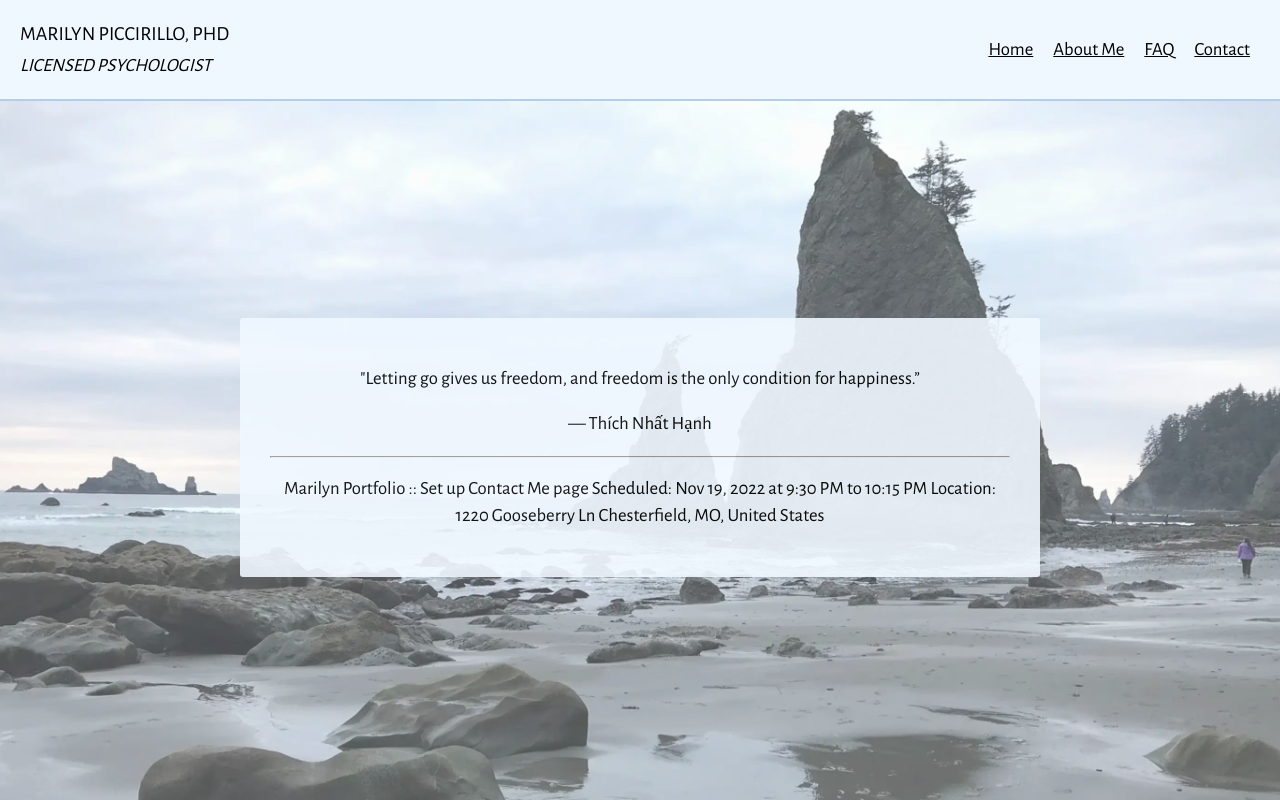
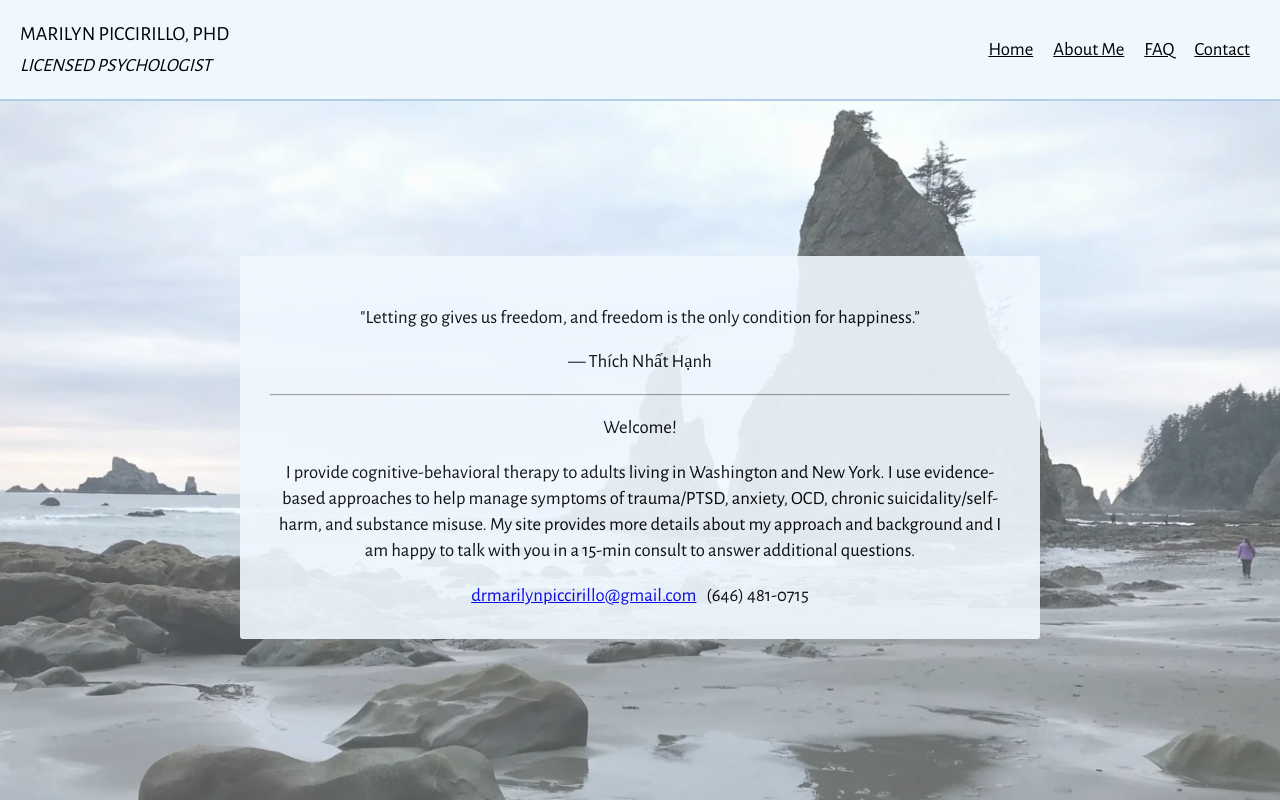
Before and after one commit to jpiccirillo/marilyn-portfolio, a Vue app: page / in a window 1280 px wide. Built offline with nearby package versions, Linux system fonts and the light colour scheme.

Commit message:
Rework copy on home page and include contact information as component

```diff
--- a/src/assets/gridStyle.scss
+++ b/src/assets/gridStyle.scss
@@ -35,10 +35,6 @@ p:last-child {
     grid-template-columns: 1fr;
   }
 
-  .contact-options {
-    grid-template-columns: 1fr;
-  }
-
   h1 {
     font-size: 16pt;
   }
--- /dev/null
+++ b/src/components/ContactInfo.vue
@@ -0,0 +1,38 @@
+<template>
+  <div class="contact-options">
+    <div>
+      <a
+        class="monospace"
+        :href="`mailto:${email}?subject=${subject}&body=${body}`"
+      >
+        {{ email }}
+      </a>
+    </div>
+    <div>(646) 481-0715</div>
+  </div>
+</template>
+<script>
+export default {
+  data() {
+    return {
+      email: 'drmarilynpiccirillo@gmail.com',
+      subject: 'Interest in Phone Consult',
+      body:
+        'Hi, I am interested in a 15 minute phone consultation to discuss...',
+    }
+  },
+}
+</script>
+<style lang="scss" scoped>
+.contact-options {
+  display: grid;
+  grid-template-columns: max-content max-content;
+  grid-gap: 10px;
+}
+
+@media screen and (max-width: 700px) {
+  .contact-options {
+    grid-template-columns: 1fr;
+  }
+}
+</style>
--- a/src/views/Contact.vue
+++ b/src/views/Contact.vue
@@ -13,17 +13,7 @@
           services. This phone consultation can also be helpful in determining
           fit for our potential to work together.
         </p>
-        <div class="contact-options">
-          <div>
-            <a
-              class="monospace"
-              :href="`mailto:${email}?subject=${subject}&body=${body}`"
-            >
-              {{ email }}
-            </a>
-          </div>
-          <div>(646) 481-0715</div>
-        </div>
+        <ContactInfo />
       </div>
     </div>
   </GauzyBackground>
@@ -31,29 +21,16 @@
 
 <script>
 import GauzyBackground from '../components/GauzyBackground.vue'
+import ContactInfo from '../components/ContactInfo.vue'
 
 export default {
   name: 'Contact',
-  components: { GauzyBackground },
-  data() {
-    return {
-      email: 'drmarilynpiccirillo@gmail.com',
-      subject: 'Interest in Phone Consult',
-      body:
-        'Hi, I am interested in a 15 minute phone consultation to discuss...',
-    }
-  },
+  components: { GauzyBackground, ContactInfo },
 }
 </script>
 
 <!-- Add "scoped" attribute to limit CSS to this component only -->
 <style scoped lang="scss">
-.contact-options {
-  display: grid;
-  grid-template-columns: max-content max-content;
-  grid-gap: 10px;
-}
-
 .custom-grid {
   margin-top: 30px;
 }
--- a/src/views/Home.vue
+++ b/src/views/Home.vue
@@ -12,10 +12,17 @@
         <p>― Thích Nhất Hạnh</p>
         <hr />
         <p>
-          Marilyn Portfolio :: Set up Contact Me page Scheduled: Nov 19, 2022 at
-          9:30 PM to 10:15 PM Location: 1220 Gooseberry Ln Chesterfield, MO,
-          United States
+          Welcome!
         </p>
+        <p>
+          I provide cognitive-behavioral therapy to adults living in Washington
+          and New York. I use evidence-based approaches to help manage symptoms
+          of trauma/PTSD, anxiety, OCD, chronic suicidality/self-harm, and
+          substance misuse. My site provides more details about my approach and
+          background and I am happy to talk with you in a 15-min consult to
+          answer additional questions.
+        </p>
+        <ContactInfo class="center" />
       </div>
     </div>
   </GauzyBackground>
@@ -23,13 +30,14 @@
 
 <script>
 import GauzyBackground from '../components/GauzyBackground.vue'
+import ContactInfo from '../components/ContactInfo.vue'
 
 export default {
   name: 'Home',
   props: {
     msg: String,
   },
-  components: { GauzyBackground },
+  components: { GauzyBackground, ContactInfo },
 }
 </script>
 
@@ -52,6 +60,12 @@ export default {
   max-width: 800px;
 }
 
+.center {
+  margin-left: auto;
+  margin-right: auto;
+  width: min-content;
+}
+
 @media screen and (max-width: 500px) {
   .card-image {
     margin: 10px;
```
